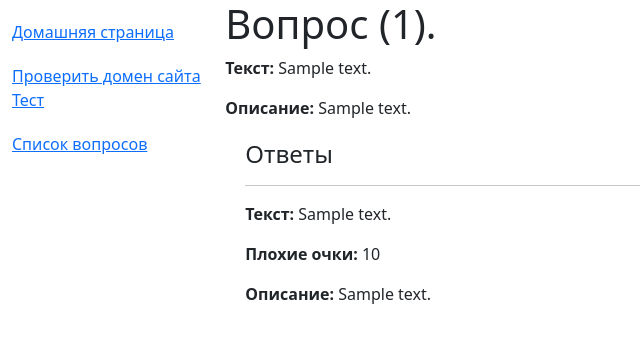
After one commit to sishorian/antihyip-site, a Django app: page /question/1 in a window 1280 px wide. The commit adds this page. Shown: the top 343 px of the page, without its empty margins (0-640 px from the left). Run offline with Django 5.2, Linux system fonts and the light colour scheme; tables that the repository leaves empty hold one stand-in row (values such as "Sample post").

Commit message:
Implement generic views for Question
ListView and DetailView.

```diff
--- a/hyiptest/models.py
+++ b/hyiptest/models.py
@@ -1,6 +1,7 @@
 import uuid
 
 from django.db import models
+from django.urls import reverse
 from django.utils.translation import gettext_lazy as _
 
 
@@ -19,6 +20,9 @@ class Question(models.Model):
 
     def __str__(self):
         return str(self.text)
+
+    def get_absolute_url(self):
+        return reverse("question_detail", kwargs={"pk": self.pk})
 
 
 class Answer(models.Model):
--- a/hyiptest/static/css/styles.css
+++ b/hyiptest/static/css/styles.css
@@ -3,3 +3,8 @@
   padding: 0;
   list-style: none;
 }
+
+.antihyip-inline-answers {
+  margin-left: 20px;
+  margin-top: 20px;
+}
--- a/hyiptest/templates/base_generic.html
+++ b/hyiptest/templates/base_generic.html
@@ -30,11 +30,20 @@
               <li>
                 <a href="{% url 'index' %}">Домашняя страница</a>
               </li>
+            </ul>
+
+            <ul class="sidebar-nav">
               <li>
                 <a href="{% url 'input_domain' %}">Проверить домен сайта</a>
               </li>
               <li>
-                <a href="{% url 'select_qgroup' %}">Проверить сайт с помощью теста</a>
+                <a href="{% url 'select_qgroup' %}">Тест</a>
+              </li>
+            </ul>
+
+            <ul class="sidebar-nav">
+              <li>
+                <a href="{% url 'question_list' %}">Список вопросов</a>
               </li>
             </ul>
           {% endblock %}
@@ -43,7 +52,23 @@
         <div class="col-sm-10">
           {% block content %}{% endblock %}
 
-          {% block pagination %}{% endblock %}
+          {% block pagination %}
+            {% if is_paginated %}
+              <div class="pagination">
+                <span class="page-links">
+                  {% if page_obj.has_previous %}
+                    <a href="{{ request.path }}?page={{ page_obj.previous_page_number }}">Previous</a>
+                  {% endif %}
+                  <span class="page-current">
+                    <strong>Page {{ page_obj.number }} of {{ page_obj.paginator.num_pages }}</strong>
+                  </span>
+                  {% if page_obj.has_next %}
+                    <a href="{{ request.path }}?page={{ page_obj.next_page_number }}">Next</a>
+                  {% endif %}
+                </span>
+              </div>
+            {% endif %}
+          {% endblock %}
         </div>
       </div>
 
--- /dev/null
+++ b/hyiptest/templates/hyiptest/question_detail.html
@@ -0,0 +1,47 @@
+{% extends "base_generic.html" %}
+
+{% block content %}
+  <h1>Вопрос ({{ question.pk }}).</h1>
+
+  <p>
+    <strong>Текст:</strong> {{ question.text }}
+  </p>
+
+  <p>
+    <strong>Описание:</strong>
+    {% if question.description %}
+      {{ question.description }}
+    {% else %}
+      <strong>Отсутствует</strong>
+    {% endif %}
+  </p>
+
+  <div class="antihyip-inline-answers">
+    <h4>Ответы</h4>
+
+    {% for answer in question.answer_set.all %}
+      <hr />
+      <p>
+        <strong>Текст:</strong> {{ answer.text }}
+      </p>
+
+      <p>
+        <strong>Плохие очки:</strong> {{ answer.bad_score }}
+      </p>
+
+      <p>
+        <strong>Описание:</strong>
+        {% if answer.description %}
+          {{ answer.description }}
+        {% else %}
+          <strong>Отсутствует</strong>
+        {% endif %}
+      </p>
+    {% empty %}
+      <hr />
+      <p>
+        <strong>Отсутствуют</strong>
+      </p>
+    {% endfor %}
+  </div>
+{% endblock %}
--- a/hyiptest/urls.py
+++ b/hyiptest/urls.py
@@ -6,6 +6,11 @@ from . import views
 urlpatterns = [
     # Home page
     path("", views.index, name="index"),
+    # Generic views
+    path("questions/", views.QuestionListView.as_view(), name="question_list"),
+    path(
+        "question/<int:pk>", views.QuestionDetailView.as_view(), name="question_detail"
+    ),
 ]
 
 # Test pages
--- a/hyiptest/views.py
+++ b/hyiptest/views.py
@@ -4,12 +4,21 @@ from django.shortcuts import get_object_or_404, redirect, render
 from django.views import generic
 
 from .forms import InputDomainForm, SelectAnswerForm
-from .models import BadSite, QGroup
+from .models import BadSite, QGroup, Question
 
 
 # Create your views here.
 def index(request):
     return render(request, "index.html")
+
+
+class QuestionListView(generic.ListView):
+    model = Question
+    paginate_by = 20
+
+
+class QuestionDetailView(generic.DetailView):
+    model = Question
 
 
 def input_domain(request):
```
Also changed, not shown: hyiptest/templates/hyiptest/question_list.html (added, +15 -0 lines).
